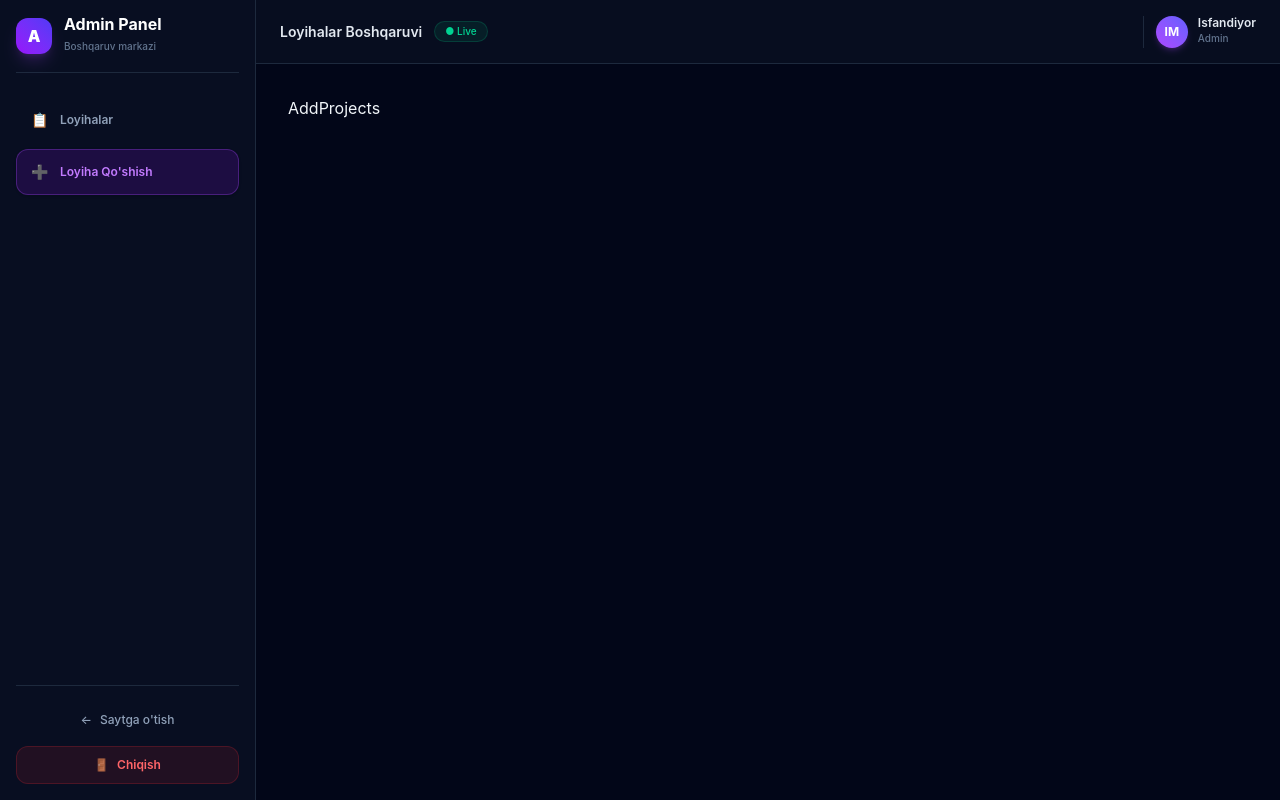
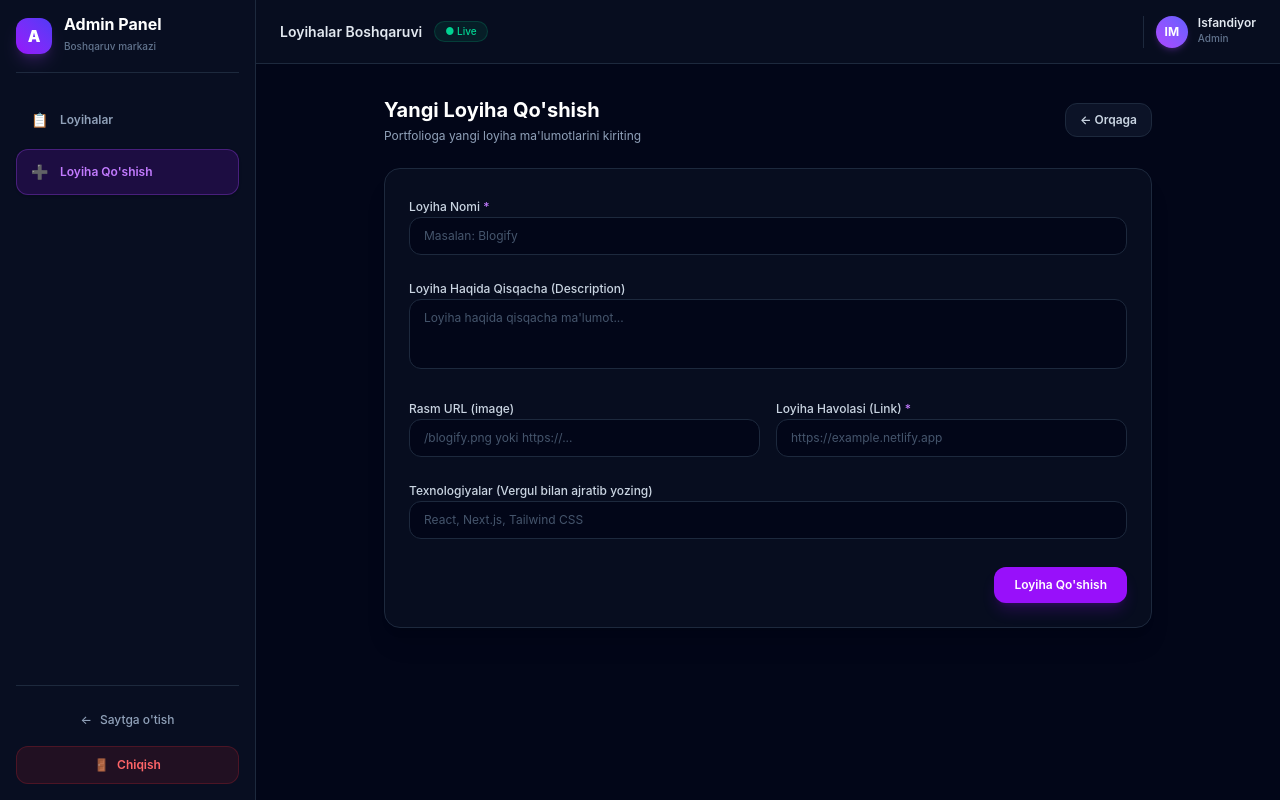
Before and after one commit to isfandiyorbekk/portfolio-isfandiyor, a React (Vite) app: page /adminLayout/addProject in a window 1280 px wide. Built offline with nearby package versions, Linux system fonts and the light colour scheme; sample sign-in values are in the browser's storage.

Commit message:
add create projects

```diff
--- a/src/AdminPages/AddProjects.tsx
+++ b/src/AdminPages/AddProjects.tsx
@@ -1,7 +1,173 @@
+import React, { useState } from "react";
+import { Link, useNavigate } from "react-router-dom";
+import { ProjectsData } from "../data/Projects.Data";
+import type { CreateProjectInput, Project } from "../types/CreateProject";
+
 function AddProjects() {
+  const navigate = useNavigate();
+  const [techInput, setTechInput] = useState<string>("");
+  const [formData, setFormData] = useState<CreateProjectInput>({
+    title: "",
+    description: "",
+    image: "",
+    link: "",
+    techs: [],
+  });
+
+  const handleChange = (
+    e: React.ChangeEvent<HTMLInputElement | HTMLTextAreaElement>,
+  ) => {
+    setFormData({
+      ...formData,
+      [e.target.name]: e.target.value,
+    });
+  };
+
+  const handleTechsChange = (e: React.ChangeEvent<HTMLInputElement>) => {
+    const val = e.target.value;
+    setTechInput(val);
+
+    const techsArray = val
+      .split(",")
+      .map((item) => item.trim())
+      .filter((item) => item.length > 0);
+
+    setFormData((prev) => ({ ...prev, techs: techsArray }));
+  };
+
+  const handleSubmit = (e: React.FormEvent) => {
+    e.preventDefault();
+
+    const newProject: Project = {
+      id: Date.now(),
+      ...formData,
+    };
+    ProjectsData.push(newProject);
+
+    alert("Loyiha muvaffaqiyatli qo'shildi!");
+    navigate("/adminLayout");
+  };
+
   return (
-    <div>AddProjects</div>
-  )
+    <div className="max-w-3xl mx-auto space-y-6">
+      <div className="flex items-center justify-between">
+        <div>
+          <h1 className="text-xl font-bold text-white">
+            Yangi Loyiha Qo'shish
+          </h1>
+          <p className="text-xs text-slate-400 mt-1">
+            Portfolioga yangi loyiha ma'lumotlarini kiriting
+          </p>
+        </div>
+
+        <Link
+          to="/admin"
+          className="px-3.5 py-2 rounded-xl border border-slate-800 bg-slate-900/80 hover:bg-slate-800 text-slate-300 text-xs font-semibold transition-all"
+        >
+          ← Orqaga
+        </Link>
+      </div>
+
+      <form
+        onSubmit={handleSubmit}
+        className="border border-slate-800 rounded-2xl bg-slate-900/40 p-6 space-y-5 shadow-xl"
+      >
+        <div className="space-y-1.5">
+          <label className="text-xs font-medium text-slate-300">
+            Loyiha Nomi <span className="text-purple-400">*</span>
+          </label>
+          <input
+            type="text"
+            name="title"
+            required
+            placeholder="Masalan: Blogify"
+            value={formData.title}
+            onChange={handleChange}
+            className="w-full px-3.5 py-2.5 bg-slate-950 border border-slate-800 rounded-xl text-xs text-white placeholder-slate-600 focus:outline-none focus:border-purple-500 transition-colors"
+          />
+        </div>
+
+        <div className="space-y-1.5">
+          <label className="text-xs font-medium text-slate-300">
+            Loyiha Haqida Qisqacha (Description)
+          </label>
+          <textarea
+            name="description"
+            rows={3}
+            placeholder="Loyiha haqida qisqacha ma'lumot..."
+            value={formData.description}
+            onChange={handleChange}
+            className="w-full px-3.5 py-2.5 bg-slate-950 border border-slate-800 rounded-xl text-xs text-white placeholder-slate-600 focus:outline-none focus:border-purple-500 transition-colors resize-none"
+          />
+        </div>
+
+        <div className="grid grid-cols-1 sm:grid-cols-2 gap-4">
+          <div className="space-y-1.5">
+            <label className="text-xs font-medium text-slate-300">
+              Rasm URL (image)
+            </label>
+            <input
+              type="text"
+              name="image"
+              placeholder="/blogify.png yoki https://..."
+              value={formData.image}
+              onChange={handleChange}
+              className="w-full px-3.5 py-2.5 bg-slate-950 border border-slate-800 rounded-xl text-xs text-white placeholder-slate-600 focus:outline-none focus:border-purple-500 transition-colors"
+            />
+          </div>
+
+          <div className="space-y-1.5">
+            <label className="text-xs font-medium text-slate-300">
+              Loyiha Havolasi (Link) <span className="text-purple-400">*</span>
+            </label>
+            <input
+              type="url"
+              name="link"
+              required
+              placeholder="https://example.netlify.app"
+              value={formData.link}
+              onChange={handleChange}
+              className="w-full px-3.5 py-2.5 bg-slate-950 border border-slate-800 rounded-xl text-xs text-white placeholder-slate-600 focus:outline-none focus:border-purple-500 transition-colors"
+            />
+          </div>
+        </div>
+
+        <div className="space-y-1.5">
+          <label className="text-xs font-medium text-slate-300">
+            Texnologiyalar (Vergul bilan ajratib yozing)
+          </label>
+          <input
+            type="text"
+            placeholder="React, Next.js, Tailwind CSS"
+            value={techInput}
+            onChange={handleTechsChange}
+            className="w-full px-3.5 py-2.5 bg-slate-950 border border-slate-800 rounded-xl text-xs text-white placeholder-slate-600 focus:outline-none focus:border-purple-500 transition-colors"
+          />
+          {formData.techs.length > 0 && (
+            <div className="flex flex-wrap gap-1.5 pt-1">
+              {formData.techs.map((tech, index) => (
+                <span
+                  key={index}
+                  className="px-2 py-0.5 rounded-md bg-purple-500/10 border border-purple-500/20 text-[10px] text-purple-300 font-medium"
+                >
+                  {tech}
+                </span>
+              ))}
+            </div>
+          )}
+        </div>
+
+        <div className="pt-2 flex justify-end">
+          <button
+            type="submit"
+            className="px-5 py-2.5 rounded-xl bg-purple-600 hover:bg-purple-500 text-white text-xs font-semibold shadow-lg shadow-purple-600/20 transition-all"
+          >
+            Loyiha Qo'shish
+          </button>
+        </div>
+      </form>
+    </div>
+  );
 }
 
-export default AddProjects
+export default AddProjects;
--- /dev/null
+++ b/src/types/CreateProject.ts
@@ -0,0 +1,10 @@
+export type Project = {
+  id: number;
+  title: string;
+  description: string;
+  image: string;
+  link: string;
+  techs: string[];
+};
+
+export type CreateProjectInput = Omit<Project, "id">;
```
